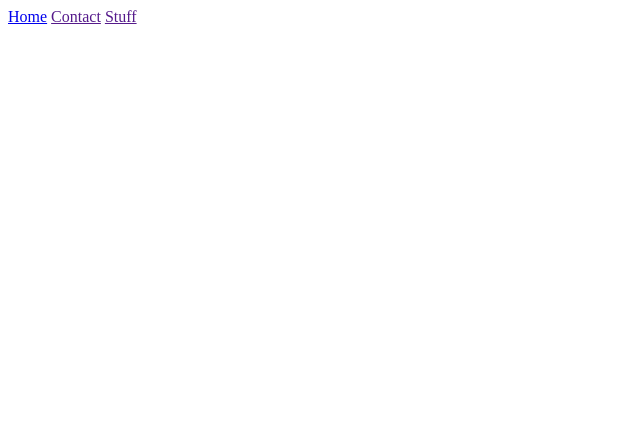
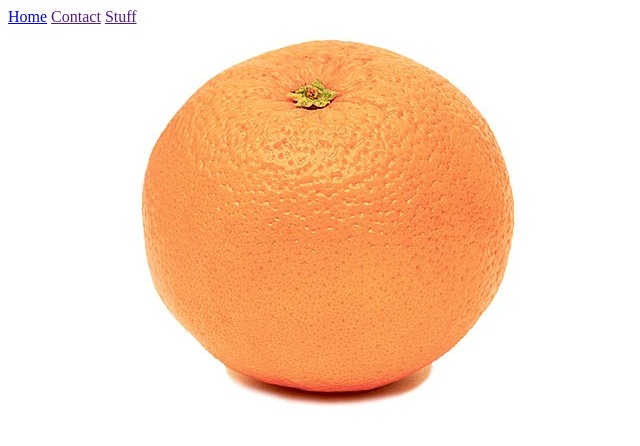
Before and after one commit to SatsumaSegment/Mini-Project, a plain HTML site: page index.html in a window 1280 px wide. Shown: the whole page, without its empty margins (0-640 px from the left). Drawn offline with Linux system fonts and the light colour scheme.

Commit message:
Added image to index.html

```diff
--- a/index.html
+++ b/index.html
@@ -13,5 +13,7 @@
             <a href="">Stuff</a>
         </nav>
     </header>
+
+    <img src="orange.jpg" alt="A picture of an orange">
 </body>
 </html>
```
